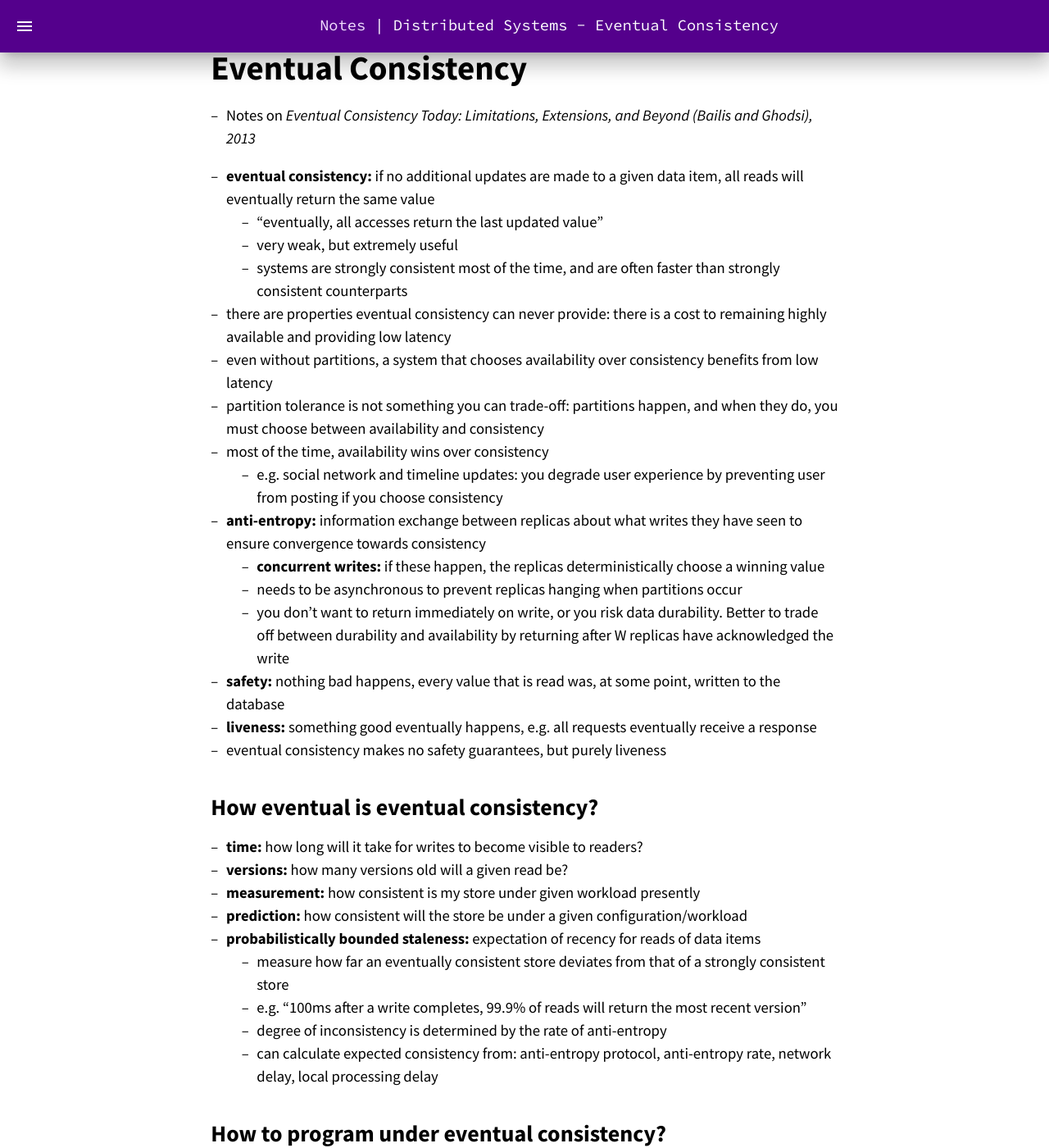
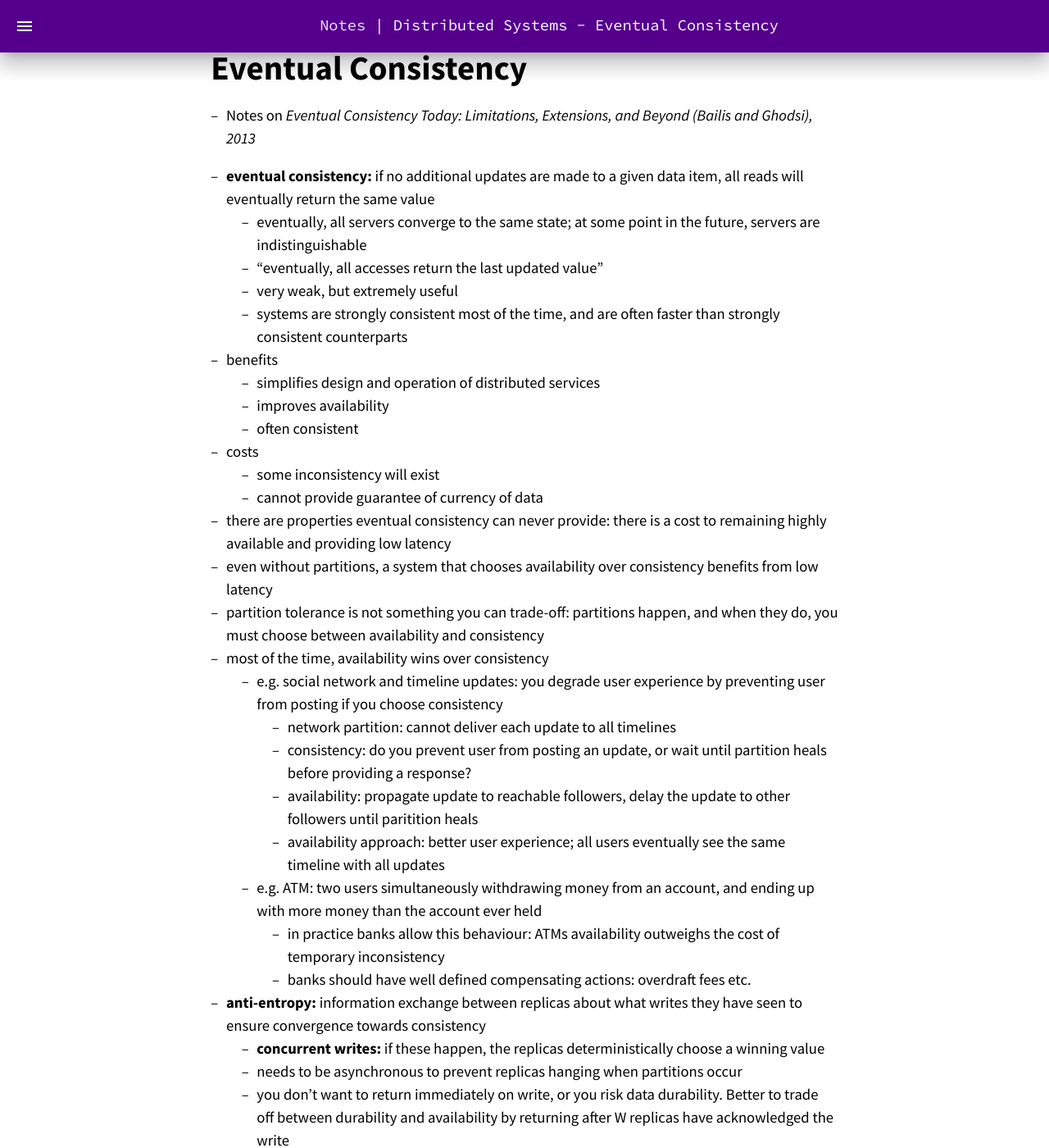
Before and after one commit to jsinkers/notes, a Jekyll site: the page built from _notebooks/distrib_sys/12-eventual-consistency.md, in a window 1280 px wide and 1400 px high, scrolled down 2077 px. Shown: the whole window at 82% size. Built offline with Jekyll 4.4.1, drawn with Linux system fonts in a browser that asks for light colours; some of the changed text lies outside the part shown.

Commit message:
evenual consistency notes

```diff
--- a/_notebooks/distrib_sys/12-eventual-consistency.md
+++ b/_notebooks/distrib_sys/12-eventual-consistency.md
@@ -64,14 +64,29 @@ The fallacies are:
 - Notes on _Eventual Consistency Today: Limitations, Extensions, and Beyond (Bailis and Ghodsi), 2013_
 
 - __eventual consistency:__ if no additional updates are made to a given data item, all reads will eventually return the same value
+  - eventually, all servers converge to the same state; at some point in the future, servers are indistinguishable
   - "eventually, all accesses return the last updated value"
   - very weak, but extremely useful
   - systems are strongly consistent most of the time, and are often faster than strongly consistent counterparts
+- benefits
+  - simplifies design and operation of distributed services
+  - improves availability
+  - often consistent
+- costs
+  - some inconsistency will exist
+  - cannot provide guarantee of currency of data
 - there are properties eventual consistency can never provide: there is a cost to remaining highly available and providing low latency
 - even without partitions, a system that chooses availability over consistency benefits from low latency
 - partition tolerance is not something you can trade-off: partitions happen, and when they do, you must choose between availability and consistency
 - most of the time, availability wins over consistency
   - e.g. social network and timeline updates: you degrade user experience by preventing user from posting if you choose consistency
+    - network partition: cannot deliver each update to all timelines
+    - consistency: do you prevent user from posting an update, or wait until partition heals before providing a response?
+    - availability: propagate update to reachable followers, delay the update to other followers until paritition heals
+    - availability approach: better user experience; all users eventually see the same timeline with all updates
+  - e.g. ATM: two users simultaneously withdrawing money from an account, and ending up with more money than the account ever held
+    - in practice banks allow this behaviour: ATMs availability outweighs the cost of temporary inconsistency
+    - banks should have well defined compensating actions: overdraft fees etc.
 - __anti-entropy:__ information exchange between replicas about what writes they have seen to ensure convergence towards consistency
   - __concurrent writes:__ if these happen, the replicas deterministically choose a winning value
   - needs to be asynchronous to prevent replicas hanging when partitions occur
@@ -112,7 +127,10 @@ The fallacies are:
   - e.g. storing time series of stock market data vs storing latest value
   - overwrites, set deletion, counter resets, negation: not logically monotonic
   - __CALM captures ACID 2.0 (associativity, commutativity, idempotence, distributed)__
-    - idempotence: you can call a function any number of times and get the same result
+    - associative: you can apply a function in any order $f(a,f(b,c)) = f(f(a,b),c)$
+    - commutative: function's arguments are order insensitive $f(a,b) = f(b,a)$
+    - idempotence: you can call a function any number of times and get the same result $f(f(x)) = f(x)$
+      - allows use of simpler, lower cost at-least-once message delivery
   - Commutative replicated data types e.g. increment-only counter
     - increment is commutative: it doesn't matter in which order two increments are applied
     - replicas understand semantics of increment instead of general purpose read/write which is not commutative
@@ -125,3 +143,4 @@ The fallacies are:
 - __causal consistency:__ each processes writes are seen in order writes follow
   reads, useful in ensuring comment threads are seen in correct order without
   dangling replies
+  - strongest consistency model possible in presence of partitions
```
